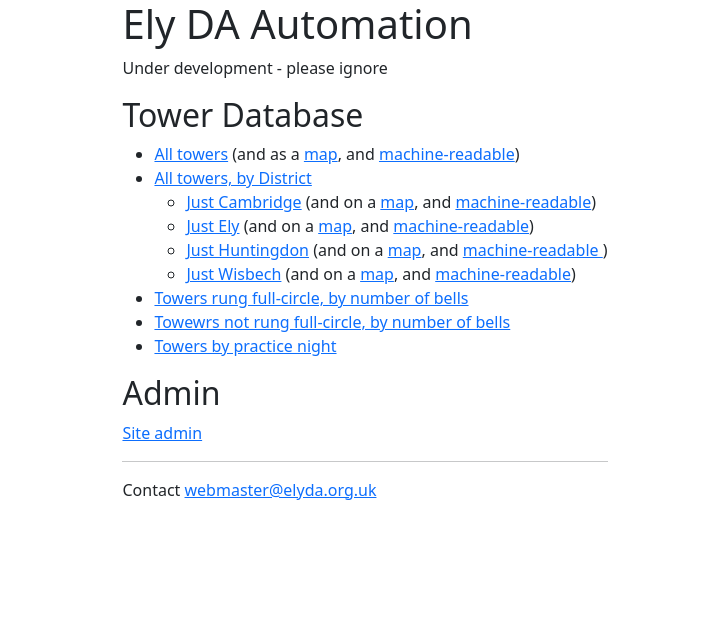
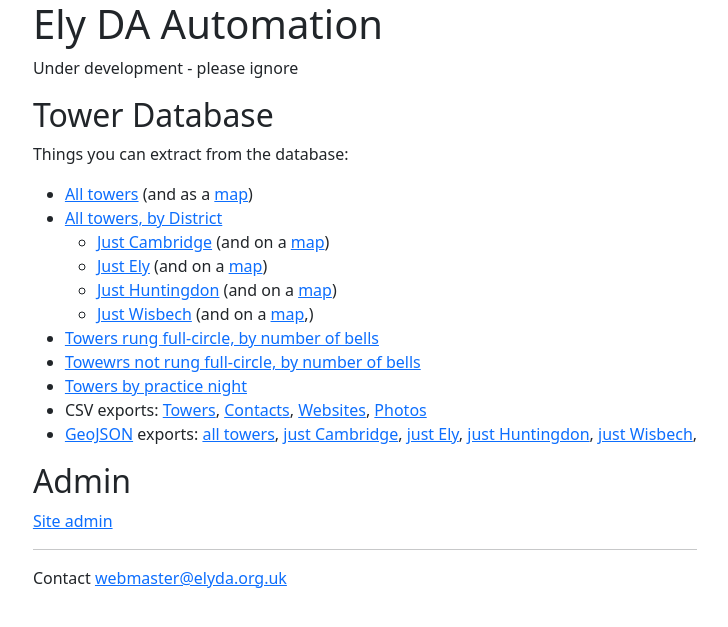
Before and after one commit to jw35/eda-django, a Django app: template eda/eda/templates/eda/index.html in a window 1280 px wide. Shown: the top 627 px of the page, without its empty margins (275-1003 px from the left). Run offline with Django 5.2, Linux system fonts and the light colour scheme; the template is opened without the code that fills it, so the values that code supplies are empty; some libraries are stand-ins or nearby versions.

Commit message:
Add CSV export

```diff
--- a/eda/tower_database/templates/tower_database/index.html
+++ b/eda/tower_database/templates/tower_database/index.html
@@ -1,32 +1,29 @@
 <h2>Tower Database</h2>
+
+    <p>Things you can extract from the database:</p>
 
 	<ul>
 
 		<li><a href="{% url 'tower_list' %}">All towers</a>
-			(and as a <a href="{% url 'towers_map' %}">map</a>,
-		     and <a href="{% url 'towers_geojson' %}">machine-readable</a>)</li>
+			(and as a <a href="{% url 'towers_map' %}">map</a>)</li>
 
 		<li><a href="{% url 'district_list' %}">All towers, by District</a>
 			<ul>
 
 				<li><a href="{% url 'single_district_list' district='C' %}">Just Cambridge</a>
-					(and on a <a href="{% url 'district_map' district='C' %}">map</a>,
-				     and <a href="{% url 'district_geojson' district='C' %}">machine-readable</a>)
+					(and on a <a href="{% url 'district_map' district='C' %}">map</a>)
 				</li>
 
 				<li><a href="{% url 'single_district_list' district='E' %}">Just Ely</a>
-					(and on a <a href="{% url 'district_map' district='E' %}">map</a>,
-				     and <a href="{% url 'district_geojson' district='E' %}">machine-readable</a>)
+					(and on a <a href="{% url 'district_map' district='E' %}">map</a>)
 				</li>
 
 				<li><a href="{% url 'single_district_list' district='H' %}">Just Huntingdon</a>
-					(and on a <a href="{% url 'district_map' district='H' %}">map</a>,
-				     and <a href="{% url 'district_geojson' district='H' %}">machine-readable </a>)
+					(and on a <a href="{% url 'district_map' district='H' %}">map</a>)
 				</li>
 
 				<li><a href="{% url 'single_district_list' district='W' %}">Just Wisbech</a>
-					(and on a <a href="{% url 'district_map' district='W' %}">map</a>,
-					 and <a href="{% url 'district_geojson' district='W' %}">machine-readable</a>)
+					(and on a <a href="{% url 'district_map' district='W' %}">map</a>,)
 			    </li>
 
 			</ul>
@@ -34,4 +31,6 @@
 		<li><a href="{% url 'bells_list' %}">Towers rung full-circle, by number of bells</a></li>
 		<li><a href="{% url 'un_bells_list' %}">Towewrs not rung full-circle, by number of bells</a></li>
 		<li><a href="{% url 'practice_night_list' %}">Towers by practice night</a></li>
+		<li>CSV exports: <a href="{% url 'towers_csv' %}">Towers</a>, <a href="{% url 'contacts_csv' %}">Contacts</a>, <a href="{% url 'websites_csv' %}">Websites</a>, <a href="{% url 'photos_csv' %}">Photos</a></li>
+		<li><a href="https://en.wikipedia.org/wiki/GeoJSON">GeoJSON</a> exports: <a href="{% url 'towers_geojson' %}">all towers</a>, <a href="{% url 'district_geojson' district='C' %}">just Cambridge</a>, <a href="{% url 'district_geojson' district='E' %}">just Ely</a>, <a href="{% url 'district_geojson' district='H' %}">just Huntingdon</a>, <a href="{% url 'district_geojson' district='W' %}">just Wisbech</a>,</li>
 	</ul>
--- a/eda/tower_database/urls.py
+++ b/eda/tower_database/urls.py
@@ -23,5 +23,9 @@
     path(r'map/', view=views.MapView.as_view(), name='towers_map'),
     path(r'map/tower/<int:towerid>/', view=views.MapView.as_view(), name='tower_map'),
     path(r'map/district/<str:district>/', view=views.MapView.as_view(), name='district_map'),
+    path(r'csv/tower', view=views.tower_csv, name='towers_csv'),
+    path(r'csv/contact', view=views.contact_csv, name='contacts_csv'),
+    path(r'csv/website', view=views.website_csv, name='websites_csv'),
+    path(r'csv/photo', view=views.photo_csv, name='photos_csv'),
 
 ]
```
Also changed, not shown: eda/tower_database/views.py (+33 -0 lines).
